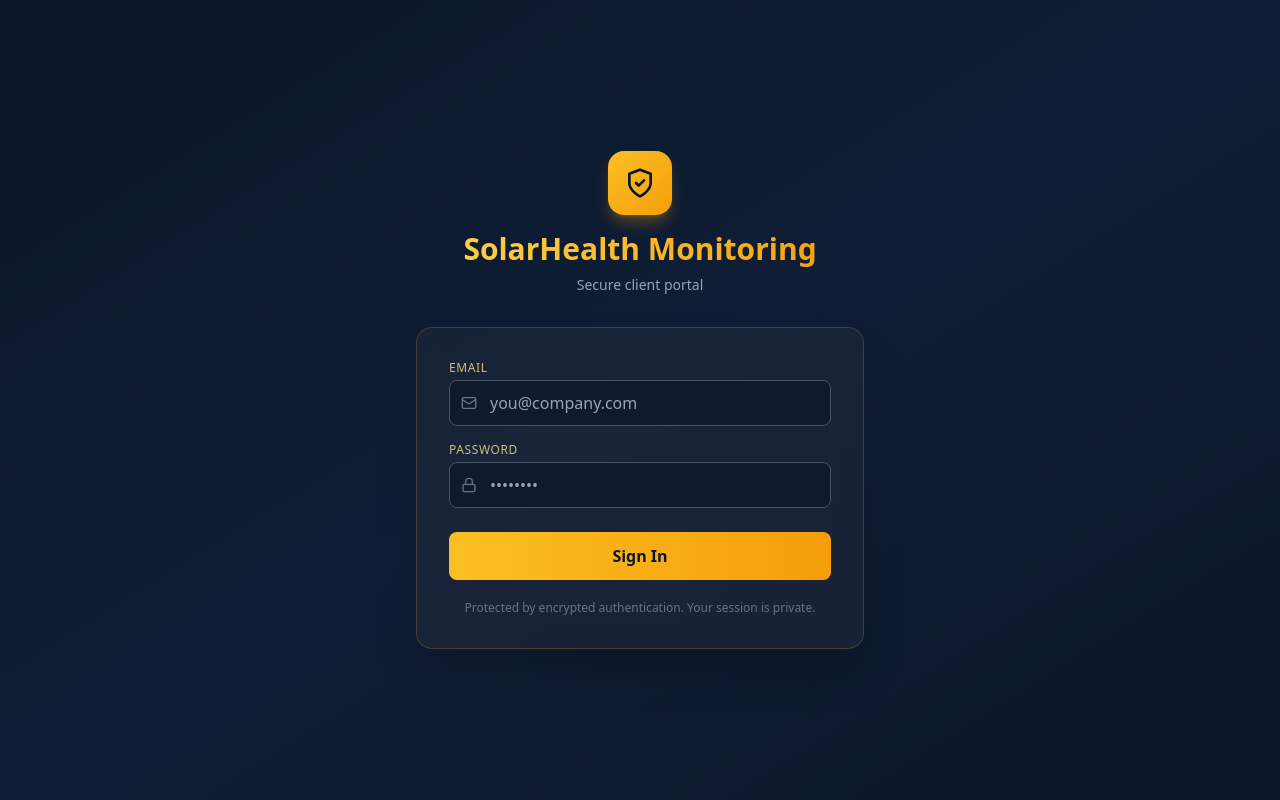
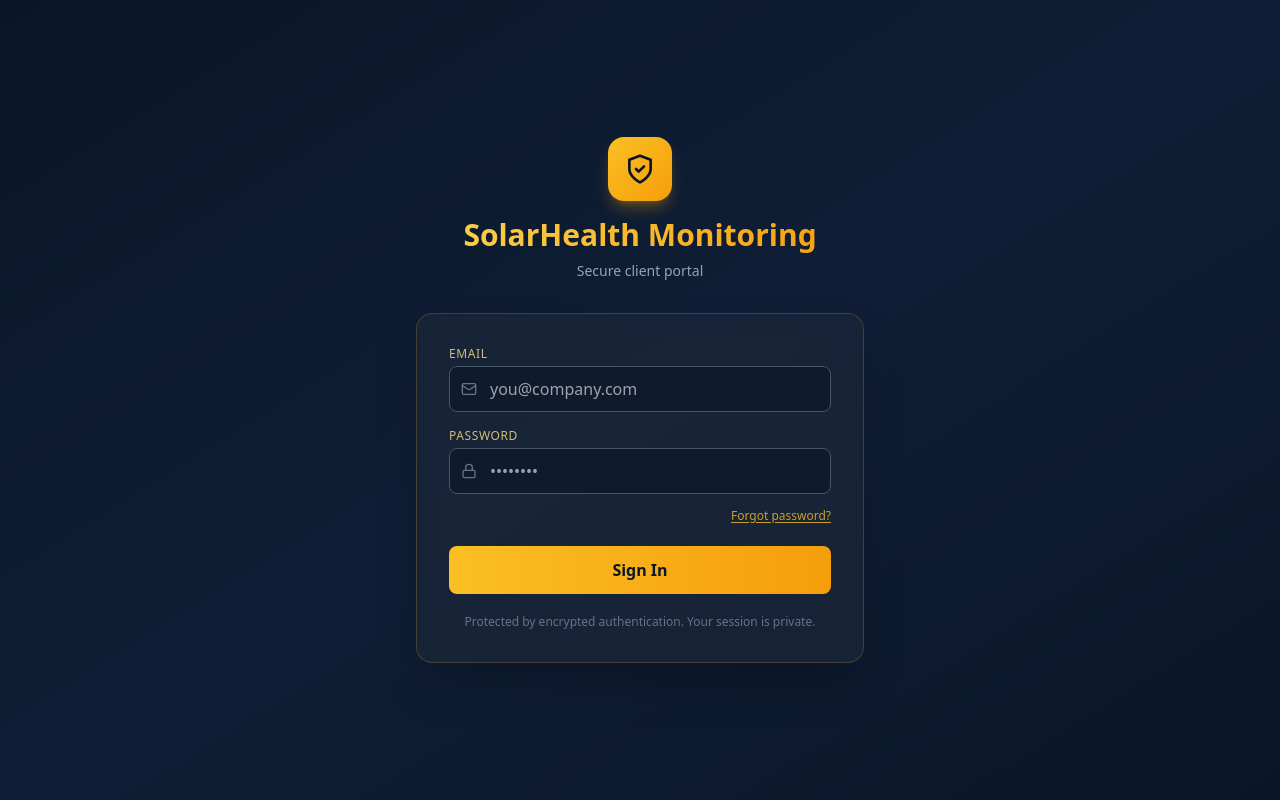
Before and after one commit to dgwest17/solarhealth, a React (Vite) app: page / in a window 1280 px wide. Built offline with nearby package versions, Linux system fonts and the light colour scheme; no server answers.

Commit message:
Update LoginScreen.jsx

```diff
--- a/src/components/LoginScreen.jsx
+++ b/src/components/LoginScreen.jsx
@@ -35,6 +35,16 @@ const LoginScreen = () => {
 
   const handleKeyDown = (e) => {
     if (e.key === 'Enter') handleLogin();
+  };
+
+  const forgotPassword = async () => {
+    setError(''); setNotice('');
+    if (!email) { setError('Enter your email above first, then click "Forgot password?"'); return; }
+    const { error: err } = await supabase.auth.resetPasswordForEmail(email, {
+      redirectTo: window.location.origin
+    });
+    if (err) setError(err.message);
+    else setNotice(`Password reset link sent to ${email} — check your inbox.`);
   };
 
   return (
@@ -90,6 +100,11 @@ const LoginScreen = () => {
               placeholder="••••••••"
             />
           </div>
+          <div className="text-right -mt-4 mb-5">
+            <button type="button" onClick={forgotPassword} className="text-xs text-amber-400/80 hover:text-amber-300 underline underline-offset-2">
+              Forgot password?
+            </button>
+          </div>
 
           <button
             onClick={handleLogin}
```
